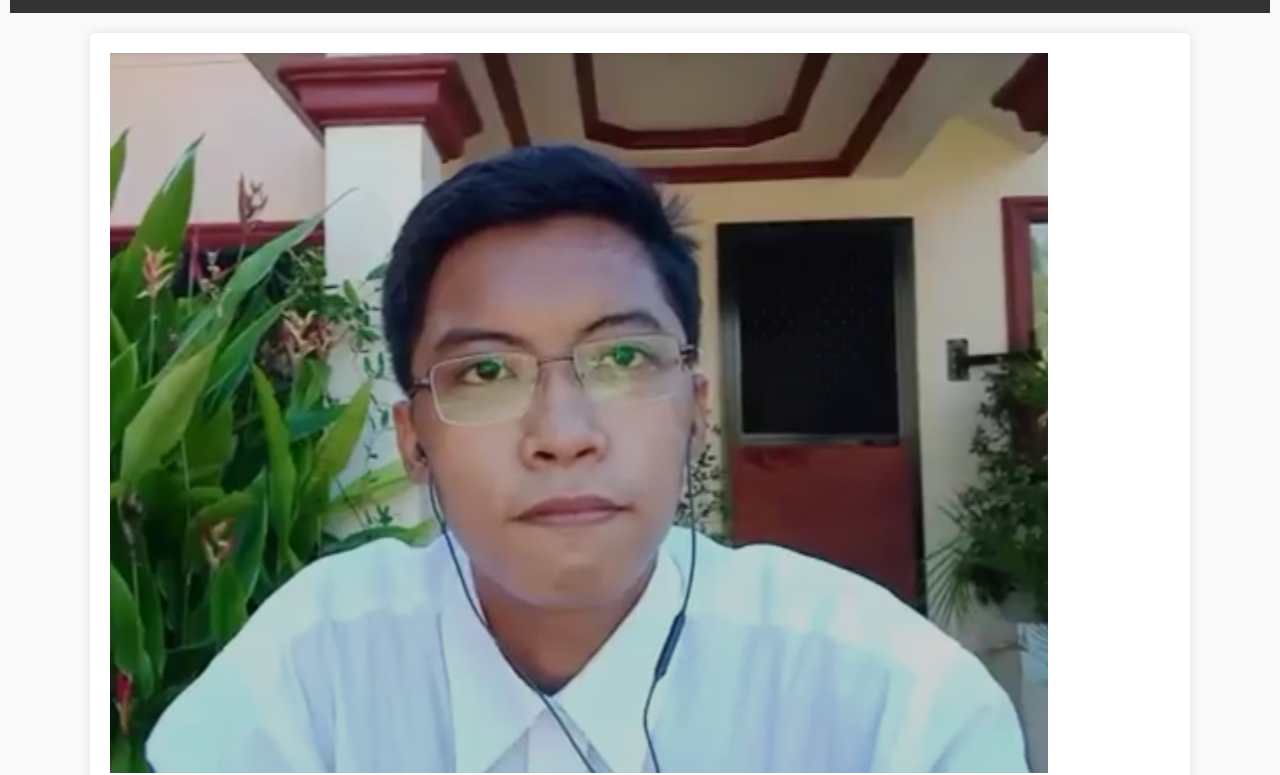
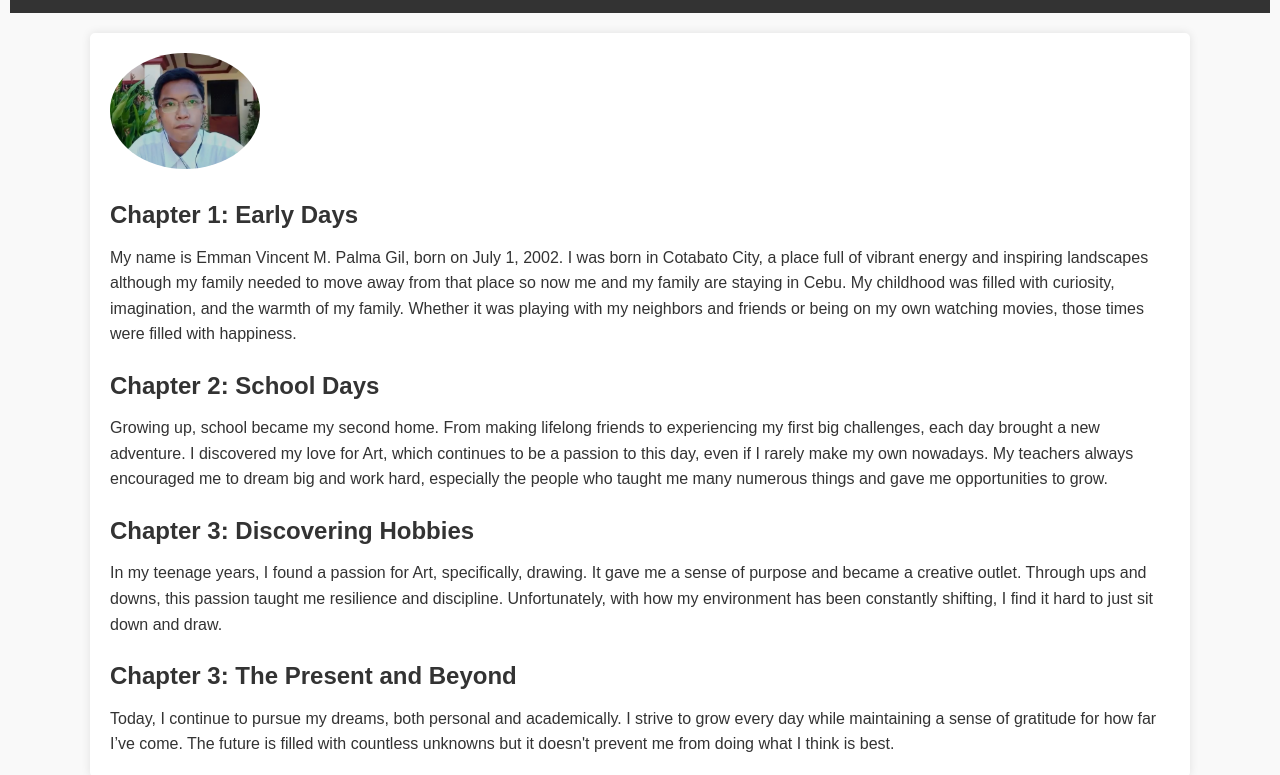
Before and after one commit to TsukigamiYuki/AboutLife, a plain HTML site: page index.html in a window 1280 px wide. Shown: the part 57-832 px from the top of the page. Drawn offline with Linux system fonts and the light colour scheme.

Commit message:
update style.css

```diff
--- a/style.css
+++ b/style.css
@@ -85,3 +85,8 @@ footer {
     padding: 10px;
   }
 }
+
+img {
+  border-radius: 100%;
+  width: 150px;
+}
```
